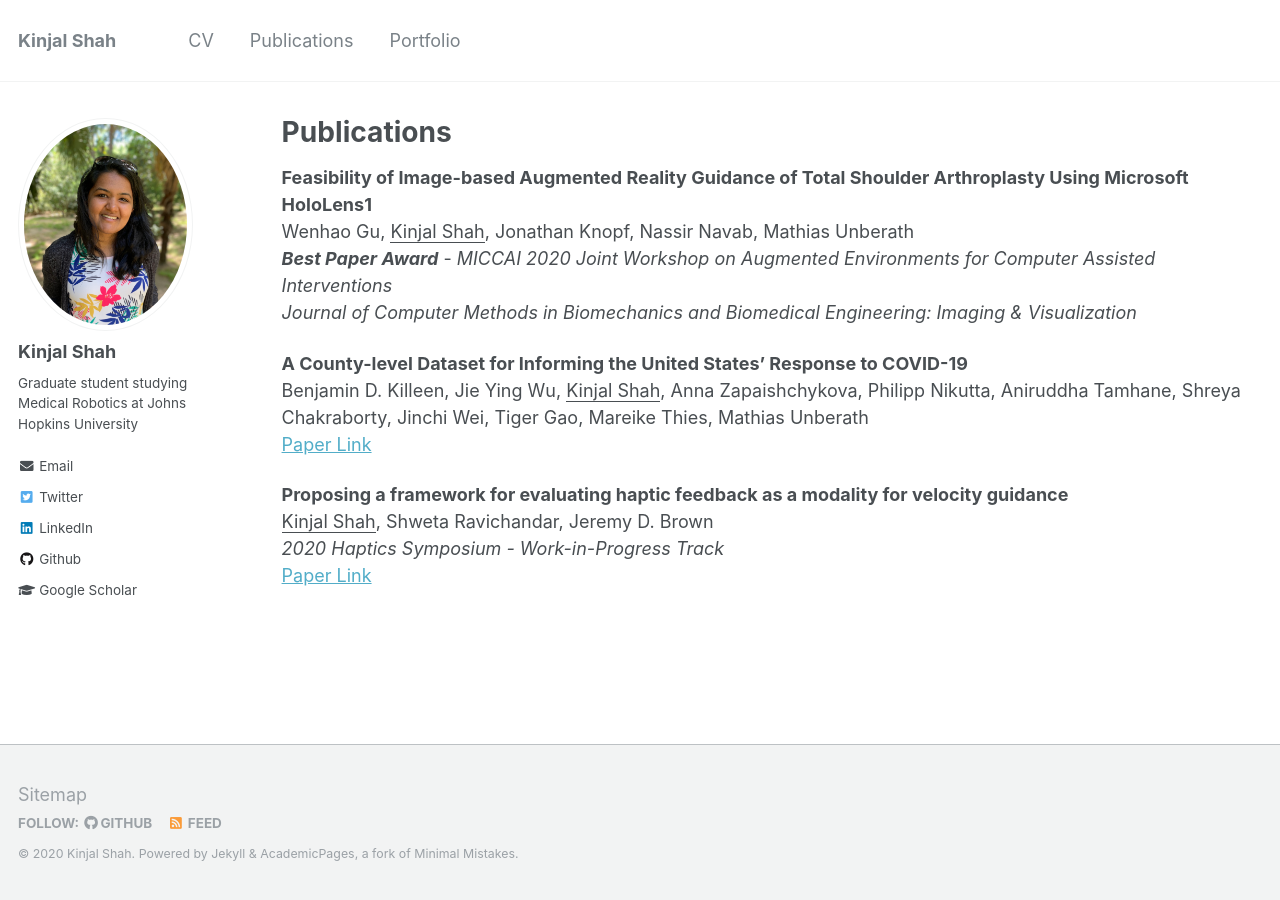
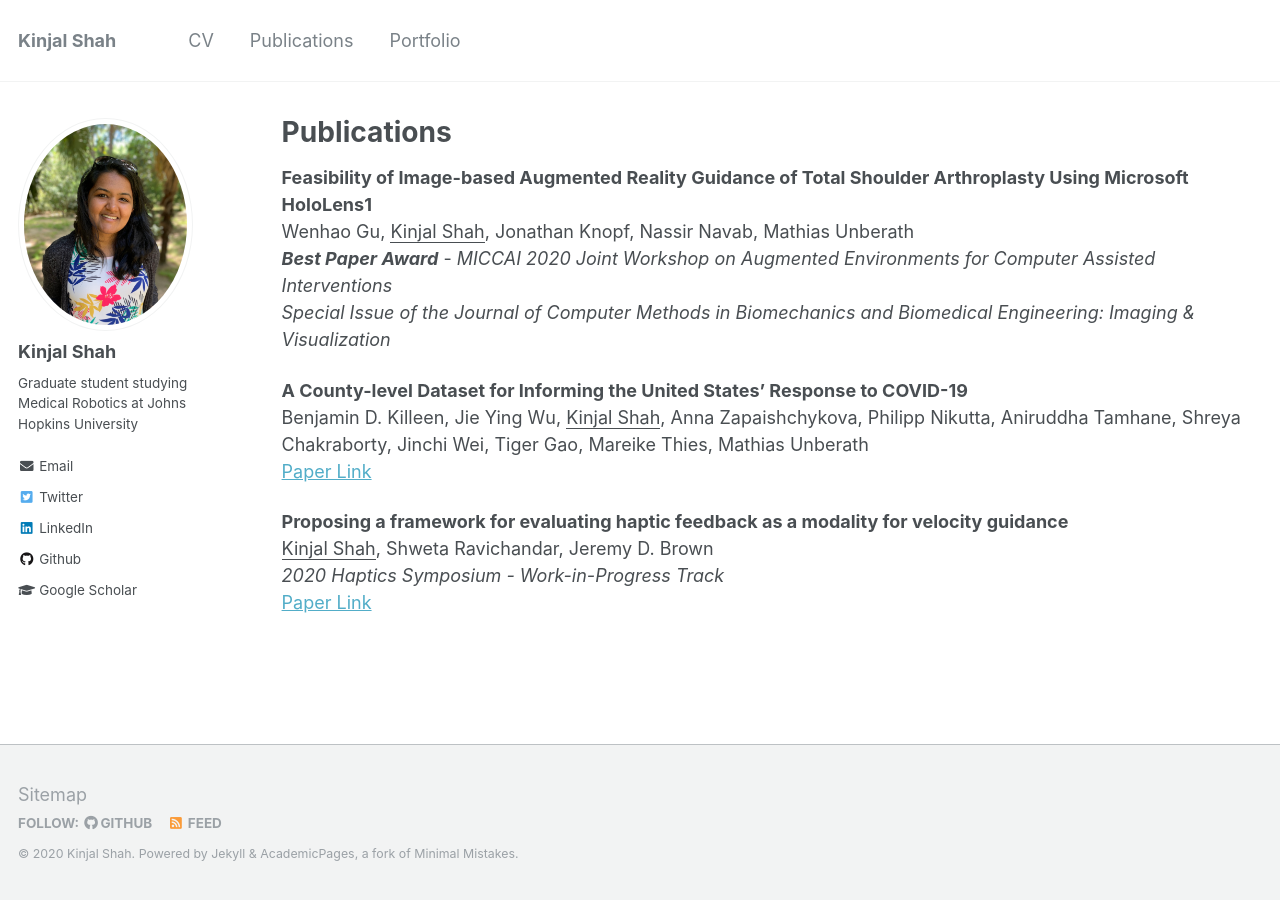
Before and after one commit to kinjmshah/kinjmshah.github.io, a Jekyll site: the page built from _pages/publications.md, in a window 1280 px wide. Built offline with Jekyll 4.4.1, drawn with Linux system fonts in a browser that asks for light colours.

Commit message:
Update publications.md

```diff
--- a/_pages/publications.md
+++ b/_pages/publications.md
@@ -8,7 +8,7 @@ author_profile: true
 **Feasibility of Image-based Augmented Reality Guidance of Total Shoulder Arthroplasty Using Microsoft HoloLens1**
 Wenhao Gu, <ins>Kinjal Shah</ins>, Jonathan Knopf, Nassir Navab, Mathias Unberath
 ***Best Paper Award*** - *MICCAI 2020 Joint Workshop on Augmented Environments for Computer Assisted Interventions*
-*Journal of Computer Methods in Biomechanics and Biomedical Engineering: Imaging & Visualization*
+*Special Issue of the Journal of Computer Methods in Biomechanics and Biomedical Engineering: Imaging & Visualization*
 
 **A County-level Dataset for Informing the United States' Response to COVID-19**
 Benjamin D. Killeen, Jie Ying Wu, <ins>Kinjal Shah</ins>, Anna Zapaishchykova, Philipp Nikutta, Aniruddha Tamhane, Shreya Chakraborty, Jinchi Wei, Tiger Gao, Mareike Thies, Mathias Unberath
```
